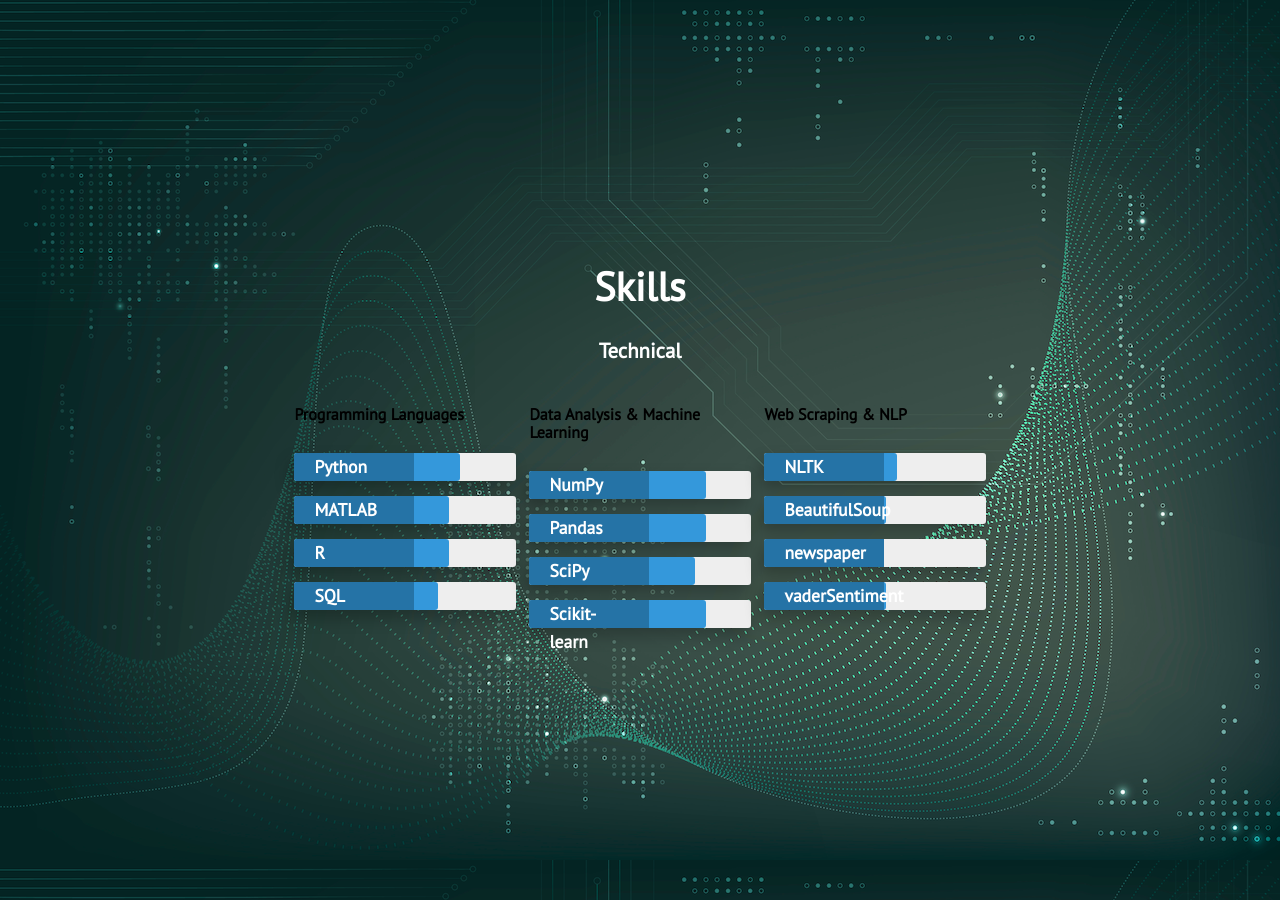
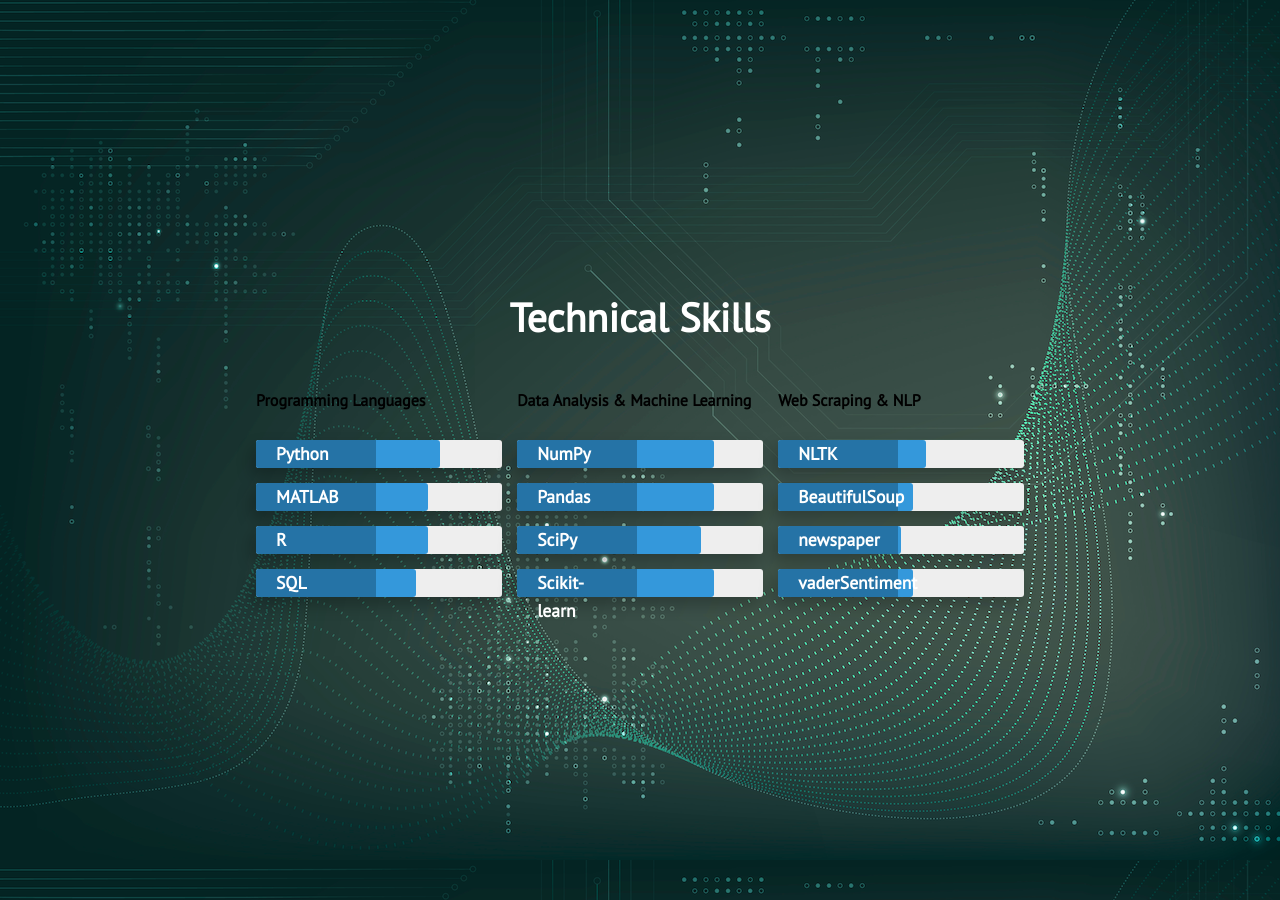
Before and after one commit to sotudian/sotudian.github.io, a Jekyll site: the page built from index.html, in a window 1280 px wide and 900 px high, scrolled down 1967 px. Built offline with Jekyll 4.4.1, drawn with Linux system fonts in a browser that asks for light colours; nearby versions of some CDN libraries.

Commit message:
Update skills.html

```diff
--- a/_includes/skills.html
+++ b/_includes/skills.html
@@ -1,10 +1,7 @@
 <div class="section-wrapper">
     <section class="section skills" id="skills">
         <div>
-            <div class="section-heading" id="skills-text">Skills</div>
-
-                <div class="technical-skills">
-                    <h3 class="center-align skills-subsection">Technical</h3>
+            <div class="section-heading" id="skills-text">Technical Skills</div>
 
                     <!-- Three Columns for Skills -->
                     <div class="skills-columns">
```
